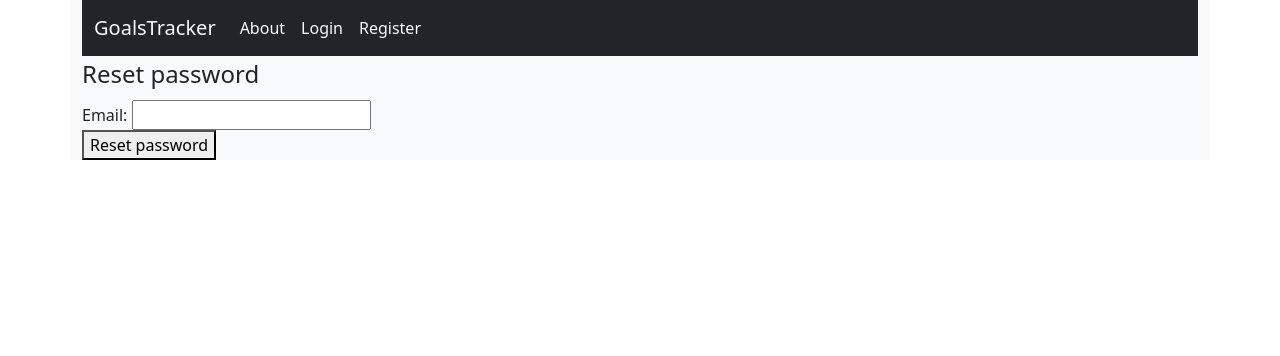
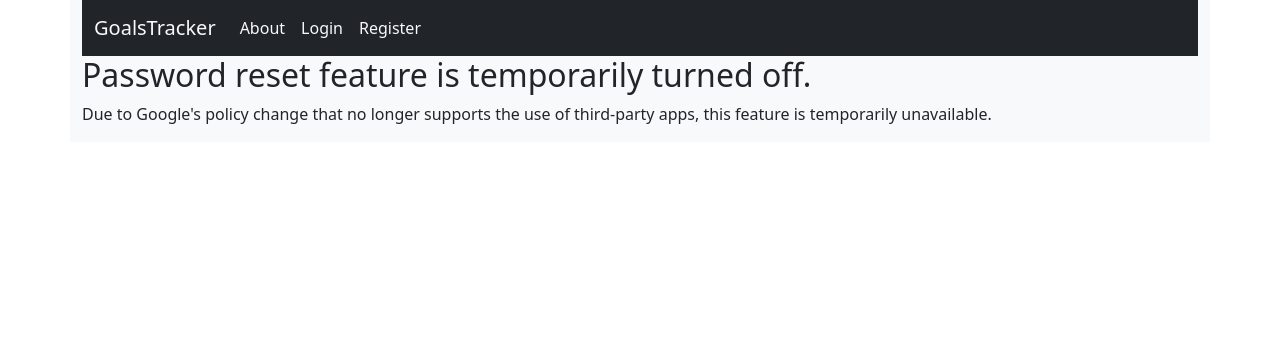
Before and after one commit to tomasz-wiaderek/GoalTracker, a Django app: page /password-reset/ in a window 1280 px wide. Shown: the top 356 px of the page. Run offline with Django 4.2, Linux system fonts and the light colour scheme; parts of the project's set-up code (start-up, migrations or seed data) failed here and were passed over; some libraries are stand-ins or nearby versions.

Commit message:
requirements updated. password-reset turned off

```diff
--- a/app/goal_tracker/templates/users/password_reset.html
+++ b/app/goal_tracker/templates/users/password_reset.html
@@ -1,16 +1,20 @@
 {% extends 'base.html' %}
 
 {% block content %}
-    <div>
-        <form method="POST">
-            {% csrf_token %}
-            <fieldset>
-                <legend>Reset password</legend>
-                {{ form }}
-            </fieldset>
-            <div>
-                <button type="submit">Reset password</button>
-            </div>
-        </form>
+    <div class="row">
+        <div class="col">
+            <h2>Password reset feature is temporarily turned off.</h2>
+            <p>Due to Google's policy change that no longer supports the use of third-party apps, this feature is temporarily unavailable.</p>
+        </div>
+<!--        <form method="POST">-->
+<!--            {% csrf_token %}-->
+<!--            <fieldset>-->
+<!--                <legend>Reset password</legend>-->
+<!--                {{ form }}-->
+<!--            </fieldset>-->
+<!--            <div>-->
+<!--                <button type="submit">Reset password</button>-->
+<!--            </div>-->
+<!--        </form>-->
     </div>
 {% endblock content %}
--- a/app/requirements.txt
+++ b/app/requirements.txt
@@ -1,5 +1,5 @@
 
 Django==4.2.3
 gunicorn==21.2.0
-psycopg2-binary==2.9.6
+psycopg2-binary==2.9.9
 django-bootstrap-v5==1.0.11
--- a/docker-compose.dev.yml
+++ b/docker-compose.dev.yml
@@ -19,7 +19,7 @@ services:
 
   db-dev:
     container_name: db-dev-cont
-    image: postgres:15
+    image: postgres:16.1
     restart: always
     volumes:
       - postgres_data_dev:/var/lib/postgresql/data/
--- a/docker-compose.prod.yml
+++ b/docker-compose.prod.yml
@@ -20,7 +20,7 @@ services:
 
   db:
     container_name: db-cont
-    image: postgres:15
+    image: postgres:16.1
     restart: always
     volumes:
       - postgres_data:/var/lib/postgresql/data/
```
Also changed, not shown: docker-compose.uat.yml (+4 -4 lines), 2 other files.
